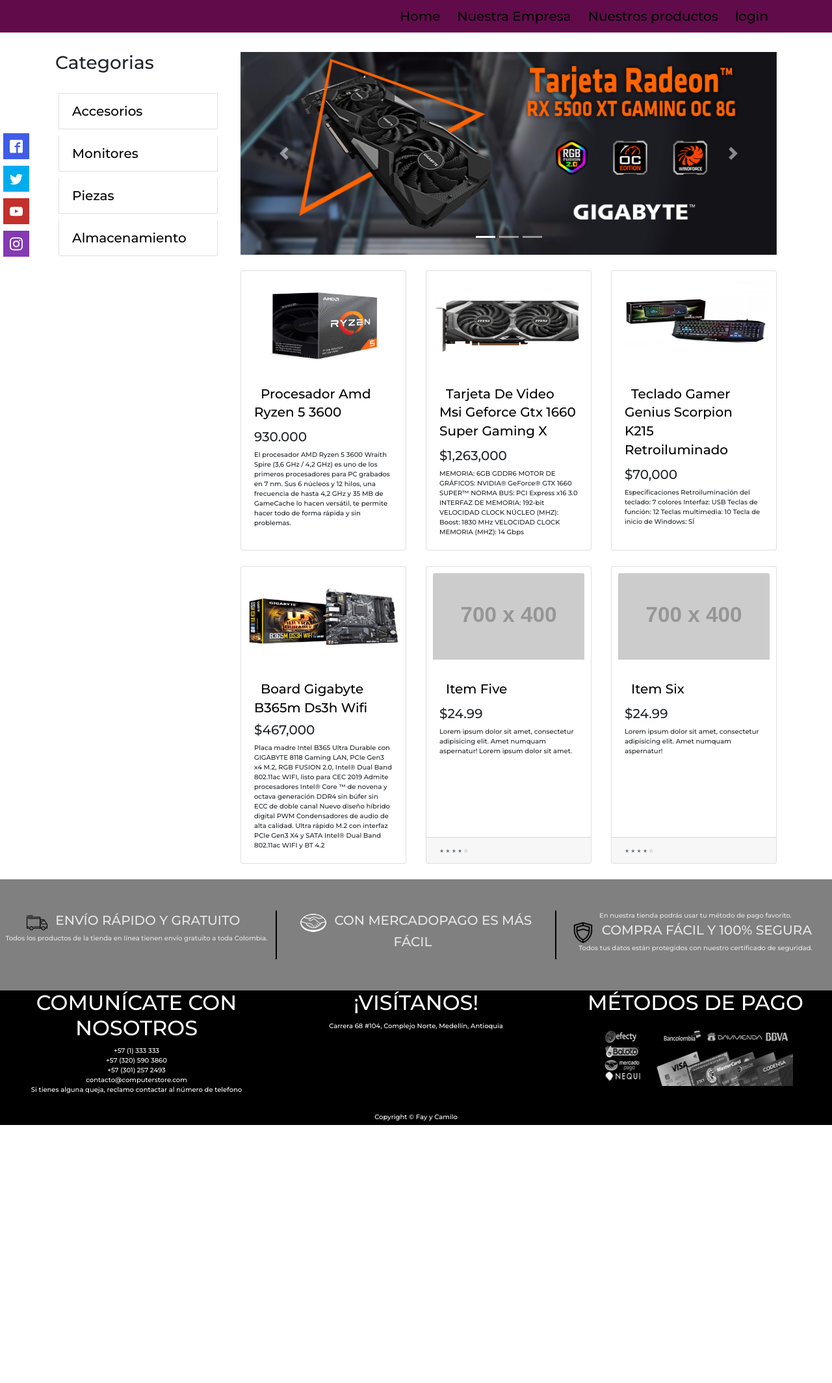
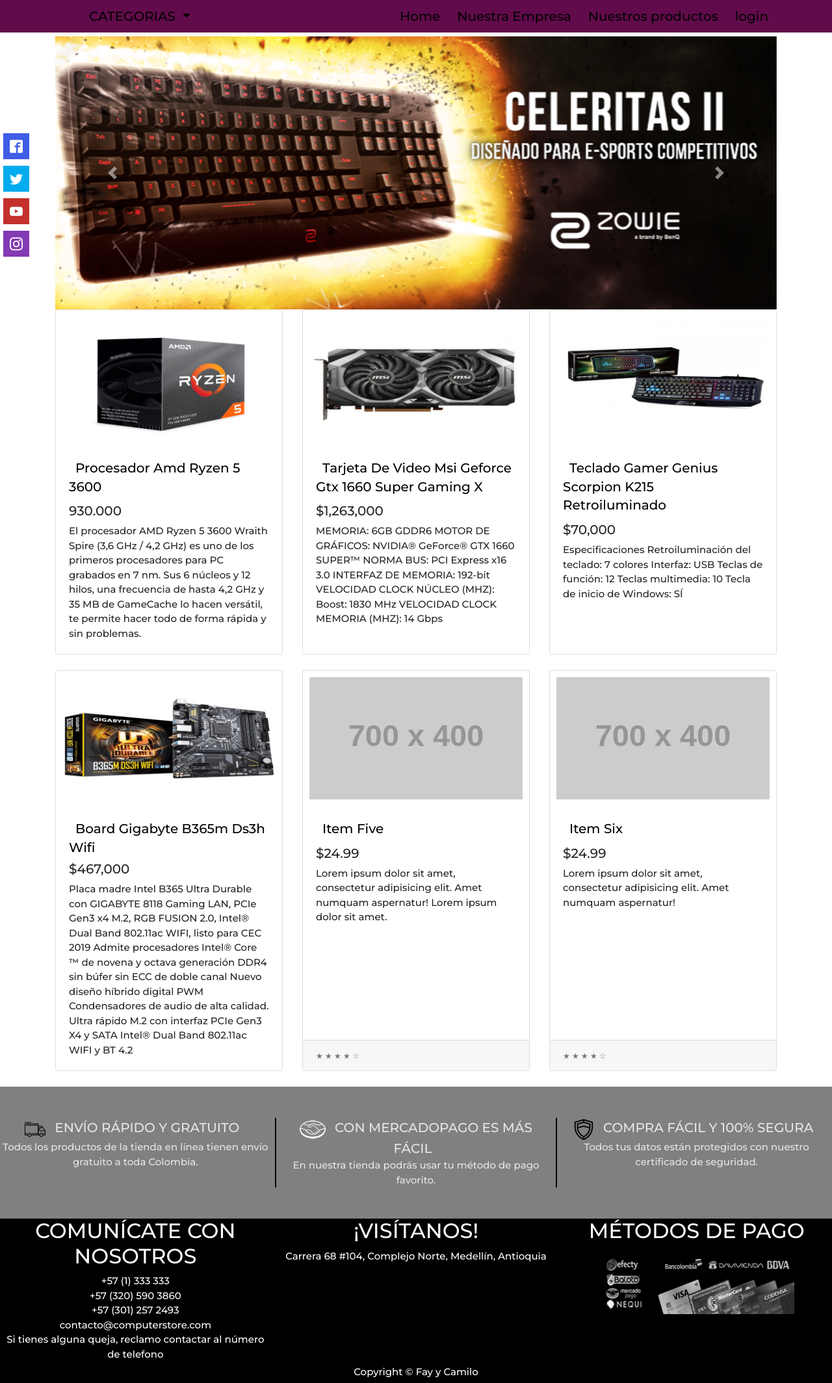
Before and after one commit to faymuri/ProjectoWebSite, a PHP site: page /HTML/index.html in a window 1280 px wide. Shown: the whole page at 65% size. Before the commit the page ends 1731 px from the top, so only its background shows below. Run offline with PHP 8.4, Linux system fonts and the light colour scheme; grey boxes labelled with a size stand in for pictures from a placeholder-image service; some libraries are stand-ins or nearby versions; some web fonts are replaced; grey boxes are pictures that could not be loaded.

Commit message:
submenu agregado

```diff
--- a/CSS/grid.css
+++ b/CSS/grid.css
@@ -2,7 +2,7 @@
     padding-top: 56px;
     background-color: white;
     font-family: 'Montserrat', sans-serif;
-    font-size: 10px;
+    font-size: 15px;
 }
 
 
@@ -16,6 +16,7 @@
 a:hover{
   color: #E6E6E6;
   font-size: 20px;
+
 }
 
 .navbar{
@@ -23,7 +24,6 @@
 color: black;
 height: 50px;
 }
-
 .footer{
   background: grey;
   color: #E6E6E6;
@@ -83,3 +83,4 @@
   padding: 10px 30px;
   background: #000;
 }
+icon:
--- a/HTML/index.html
+++ b/HTML/index.html
@@ -26,7 +26,7 @@
 <body>
   <div class="social">
     <ul>
-      <li><a href="https://www.facebook.com/" target ="none" class="icon-facebook2"></a></li>
+      <li><a href="https://www.facebook.com/" target="none" class="icon-facebook2"></a></li>
       <li><a href="https://twitter.com/" target="none" class="icon-twitter"></a></li>
       <li><a href="https://youtube.com/" target="none" class="icon-youtube"></a></li>
       <li><a href="https://www.instagram.com/" target="none" class="icon-instagram"></a></li>
@@ -40,6 +40,17 @@
         aria-controls="navbarResponsive" aria-expanded="false" aria-label="Toggle navigation">
         <span class="navbar-toggler-icon">>
       </button>
+      <div class="dropdown">
+        <a class="nav-link dropdown-toggle" href="#" id="navbarDropdownMenuLink" data-toggle="dropdown"
+          aria-haspopup="true" aria-expanded="false">
+          CATEGORIAS
+        </a>
+        <div class="dropdown-menu" aria-labelledby="navbarDropdownMenuLink">
+          <a class="dropdown-item" href="#">Piezas</a>
+          <a class="dropdown-item" href="#">Another action</a>
+          <a class="dropdown-item" href="#">Something else here</a>
+        </div>
+      </div>
       <div class="collapse navbar-collapse" id="navbarResponsive">
         <ul class="navbar-nav ml-auto">
           <li class="nav-item active">
@@ -63,41 +74,21 @@
 
   <div class="container">
 
-
-    <div class="row">
-
-      <div class="col-lg-3">
-        <div class="list-group">
-          <h3 class="my-4">Categorias</h3>
-          <a href="#" class="list-group-item">Accesorios</a>
-          <a href="#" class="list-group-item">Monitores</a>
-          <a href="#" class="list-group-item">Piezas</a>
-          <a href="#" class="list-group-item">Almacenamiento</a>
-        </div>
-
-      </div>
     <!-- /.col-lg-3 -->
 
-      <div class="col-lg-9">
-
-        <div id="carousel" class="carousel slide my-4" data-ride="carousel">
-          <ol class="carousel-indicators">
-            <li data-target="#carousel" data-slide-to="0" class="active"></li>
-            <li data-target="#carousel" data-slide-to="1"></li>
-            <li data-target="#carousel" data-slide-to="2"></li>
-          </ol>
-          <div class="carousel-inner" role="listbox">
-            <div class="carousel-item active">
-              <img class="d-block img-fluid"
-                src="/Images/imagenes 900x400/Banner_202003311029251521706786.BANNER TARJETA GIGABITE RADEON XT.png">
+    <div id="carousel" class="carousel slide" data-ride="carousel">
+      <div class="carousel-inner">
+        <div class="carousel-item  active">
+          <img class="d-block w-100"
+            src="/Images/imagenes 900x400/Banner_202006081133011251497563.CELERITAS II BANNER 2.png" alt="First slide">
         </div>
         <div class="carousel-item">
-              <img class="d-block img-fluid"
-                src="/Images/imagenes 900x400/Banner_202006081133011251497563.CELERITAS II BANNER 2.png"
+          <img class="d-block w-100"
+            src="/Images/imagenes 900x400/Banner_202003311029251521706786.BANNER TARJETA GIGABITE RADEON XT.png"
             alt="Second slide">
         </div>
         <div class="carousel-item">
-              <img class="d-block img-fluid"
+          <img class="d-block w-100"
             src="/Images/imagenes 900x400/Banner_202006011655571861856068.Banner principal Samsung 22 Full Hd Ls22f350fhl.png"
             alt="Third slide">
         </div>
@@ -111,6 +102,7 @@
         <span class="sr-only">Next</span>
       </a>
     </div>
+
 
     <div class="row">
 
```
Lines whose indentation alone changed are shown as unchanged.
